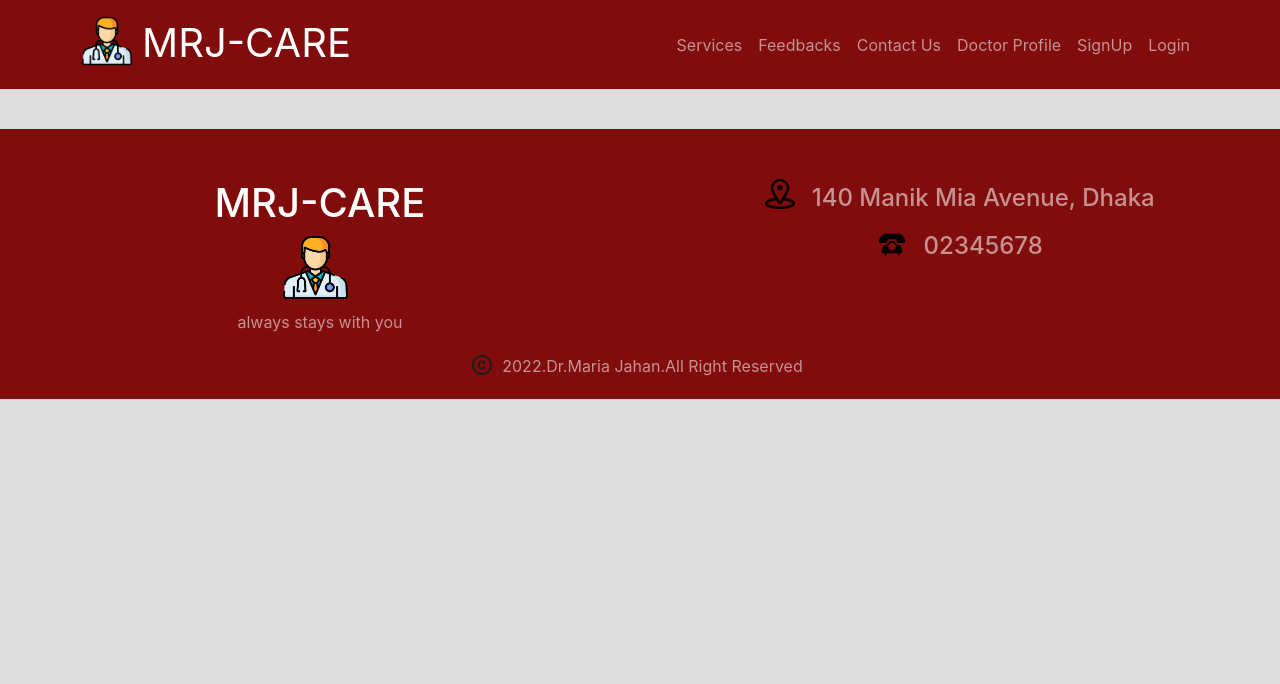
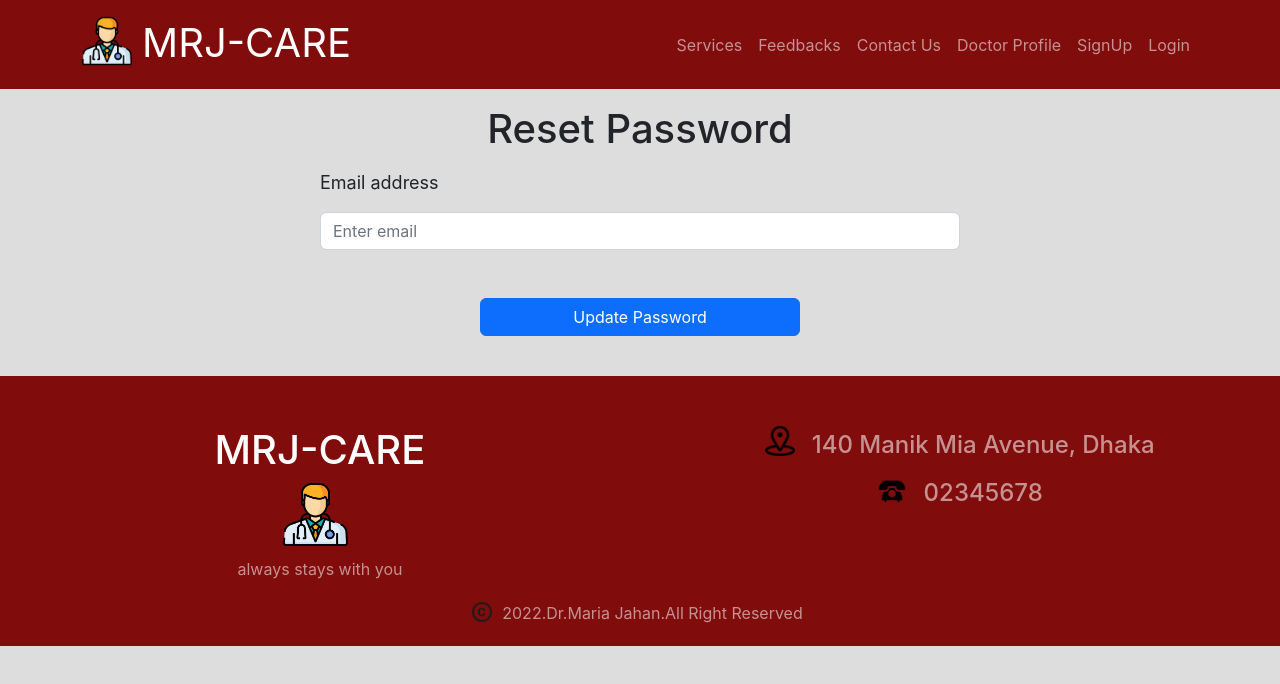
Before and after one commit to charmypappittosan/mrj-care, a React (Create React App) app: page /resetpassword in a window 1280 px wide. Shown: the top 684 px of the page. Built offline with nearby package versions, Linux system fonts and the light colour scheme; no server answers.

Commit message:
7th commit

```diff
--- a/src/App.js
+++ b/src/App.js
@@ -10,6 +10,7 @@ import DoctorProfile from "./Main/DoctorProfile/DoctorProfile";
 import Signup from "./Authentication/Signup/Signup";
 import ServiceDetails from "./Main/ServiceDetails/ServiceDetails";
 import Login from "./Authentication/Login/Login";
+import ResetPassword from "./Authentication/ResetPassword/ResetPassword";
 
 function App() {
   return (
@@ -28,6 +29,10 @@ function App() {
         <Route path="/login" element={<Login></Login>}></Route>
         <Route path="/signup" element={<Signup></Signup>}></Route>
         <Route
+          path="/resetpassword"
+          element={<ResetPassword></ResetPassword>}
+        ></Route>
+        <Route
           path="/service/:serviceId"
           element={<ServiceDetails></ServiceDetails>}
         ></Route>
--- a/src/Authentication/Login/Login.js
+++ b/src/Authentication/Login/Login.js
@@ -2,9 +2,10 @@ import { signOut } from 'firebase/auth';
 import React from 'react';
 import { Button, Form } from 'react-bootstrap';
 import { useSignInWithEmailAndPassword } from 'react-firebase-hooks/auth';
-import { useNavigate } from 'react-router-dom';
+import { Link, useNavigate } from 'react-router-dom';
 import auth from '../../firebase.init';
-
+import OtherLogin from '../OtherLogin/OtherLogin';
+import ResetPassword from '../ResetPassword/ResetPassword';
 import './Login.css';
 const Login = () => {
   const navigate=useNavigate();
@@ -26,7 +27,6 @@ const Login = () => {
     if (error) {
         errorElement=<p className='text-danger'>Error: {error.message}</p>
     }
-
       return (
         <div className="mx-auto w-50">
           <h2 style={{ marginTop: "20px" }} className="text-center">
@@ -51,7 +51,7 @@ const Login = () => {
                 required
               />
             </Form.Group>
-             <Button
+            <Button
               className="w-50  mx-auto d-block mb-5 mt-5"
               variant="primary"
               type="submit"
@@ -60,6 +60,17 @@ const Login = () => {
             </Button>
             {errorElement}
           </Form>
+          <p>
+            New to MRJ-CARE?{" "}
+            <Link className="text-decoration-none" to="/signup">
+              Click here for Regiter
+            </Link>
+          </p>
+          <p>
+            Forgot Your Password?
+            <Link to="/resetpassword" className="text-decoration-none">Reset Your Password</Link>
+          </p>
+          <OtherLogin></OtherLogin>
         </div>
       );
 };
--- /dev/null
+++ b/src/Authentication/OtherLogin/OtherLogin.css
@@ -0,0 +1,7 @@
+.signin-btn{
+    border-radius: 10px;
+    border: none;
+    margin-bottom: 20px;
+    width: 500px;
+    height:45px ;
+}
--- a/src/Authentication/OtherLogin/OtherLogin.js
+++ b/src/Authentication/OtherLogin/OtherLogin.js
@@ -1,10 +1,43 @@
 import React from 'react';
+import { useSignInWithGithub, useSignInWithGoogle } from 'react-firebase-hooks/auth';
+import { useNavigate } from 'react-router-dom';
+import auth from '../../firebase.init';
+import logo from '../../image/otherLogin/github.png';
+import logo1 from '../../image/otherLogin/google.png';
+import './OtherLogin.css';
 
 const OtherLogin = () => {
+    const [signInWithGithub, user, loading, error] = useSignInWithGithub(auth);
+    const [signInWithGoogle, user1, loading1, error1] = useSignInWithGoogle(auth);
+    const navigate=useNavigate();
+    const handleGoogleSignIn=()=>{
+        signInWithGoogle();
+    }
+    const handleGithubSignIn=()=>{
+        signInWithGithub();
+    }
+    if(user || user1){
+        navigate("/home");
+    }
     return (
+      <div>
+        <div className="d-flex align-items-center">
+          <div style={{ height: "1px" }} className="bg-primary w-50 mx-2"></div>
+          <p className="mt-2">or</p>
+          <div style={{ height: "1px" }} className="bg-primary w-50 mx-2"></div>
+        </div>
+
+        <button onClick={handleGoogleSignIn} className="signin-btn d-block mx-auto">
+          <img style={{ width: "30px" }} className="mt-2" src={logo1} alt="" />
+          <span>Sign In With Google </span>
+        </button>
         <div>
-
+          <button onClick={handleGithubSignIn} className="signin-btn d-block mx-auto">
+            <img style={{ width: "30px" }} className="mt-2" src={logo} alt="" />
+            <span>Sign In With Github </span>
+          </button>
         </div>
+      </div>
     );
 };
 
--- /dev/null
+++ b/src/Authentication/ResetPassword/ResetPassword.js
@@ -0,0 +1,50 @@
+import React, { useState } from 'react';
+import { Button, Form } from 'react-bootstrap';
+import { useSendPasswordResetEmail } from 'react-firebase-hooks/auth';
+import { toast, ToastContainer } from 'react-toastify';
+import auth from '../../firebase.init';
+
+const ResetPassword = () => {
+    const [email, setEmail] = useState("");
+    const [sendPasswordResetEmail, sending, error] = useSendPasswordResetEmail(auth);
+    let errorElement;
+     if (error) {
+           errorElement=<p>Error: {error.message}</p>
+     }
+    if(sending){
+        return <p>sending...</p>
+    }
+
+    return (
+      <div>
+        <Form className="w-50 mx-auto">
+          <h1 className="text-center mt-3 mb-3">Reset Password</h1>
+          <Form.Group className="mb-3" controlId="formBasicEmail">
+            <Form.Label style={{fontSize:"18px"}}>Email address</Form.Label>
+            <Form.Control
+            className='mt-2 mb-5'
+              type="email"
+              value={email}
+              placeholder="Enter email"
+              onChange={(e) => setEmail(e.target.value)}
+            />
+          </Form.Group>
+          <Button
+            onClick={async () => {
+              await sendPasswordResetEmail(email);
+              alert("email sent");
+            }}
+            className="d-block mx-auto w-50"
+            variant="primary mt-2"
+            type="submit"
+          >
+            Update Password
+          </Button>
+          {errorElement}
+          <ToastContainer></ToastContainer>
+        </Form>
+      </div>
+    );
+};
+
+export default ResetPassword;
--- a/src/Authentication/Signup/Signup.js
+++ b/src/Authentication/Signup/Signup.js
@@ -2,10 +2,10 @@ import React, { useState } from 'react';
 import { Button, Form } from 'react-bootstrap';
 import auth from '../../firebase.init';
 import { useCreateUserWithEmailAndPassword } from "react-firebase-hooks/auth";
-import { useNavigate } from 'react-router-dom';
+import { Link, useNavigate } from 'react-router-dom';
 
 const Signup = () => {
-   const [createUserWithEmailAndPassword, user] = useCreateUserWithEmailAndPassword(auth);
+   const [createUserWithEmailAndPassword, user] = useCreateUserWithEmailAndPassword(auth,{sendEmailVerification:true});
    const navigate=useNavigate();
    const handleSubmit=event=>{
     event.preventDefault();
@@ -68,6 +68,7 @@ const Signup = () => {
             Register
           </Button>
         </Form>
+        <p>Already have an account? <Link className='text-decoration-none' to="/login">Go to Login</Link></p>
       </div>
     );
 };
--- a/src/Main/DoctorProfile/DoctorProfile.js
+++ b/src/Main/DoctorProfile/DoctorProfile.js
@@ -6,9 +6,9 @@ import './DoctorProfile.css';
 
 const DoctorProfile = () => {
     return (
-      <div>
+      <div id="doctorprofile">
         <div>
-          <h1 className='text-center'>About Me</h1>
+          <h1 className="text-center">About Me</h1>
         </div>
         <div className="about-me">
           <div className="d-flex">
@@ -23,7 +23,13 @@ const DoctorProfile = () => {
                 Professor in the Department of Medicine at Sheikh Hasina Medical
                 College Hospital, Dhaka. I regularly provide treatment to my
                 patients at
-                <span style={{ color: "skyblue", display: "inline",fontSize:"20px" }}>
+                <span
+                  style={{
+                    color: "skyblue",
+                    display: "inline",
+                    fontSize: "20px",
+                  }}
+                >
                   MRJ-CARE Hospital
                 </span>
                 on Friday and Saturday from 4pm to 9pm.
```
Also changed, not shown: src/image/otherLogin/github.png (added), src/image/otherLogin/google.png (added).
